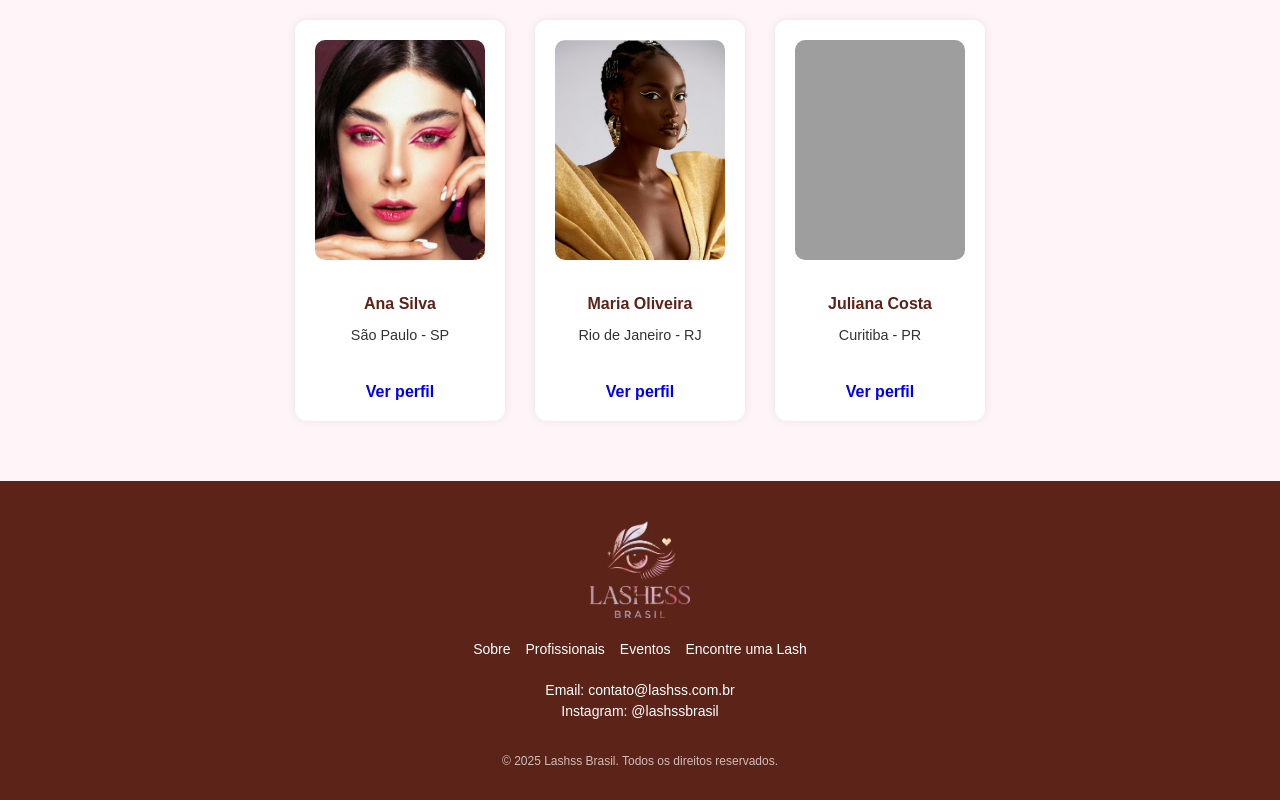
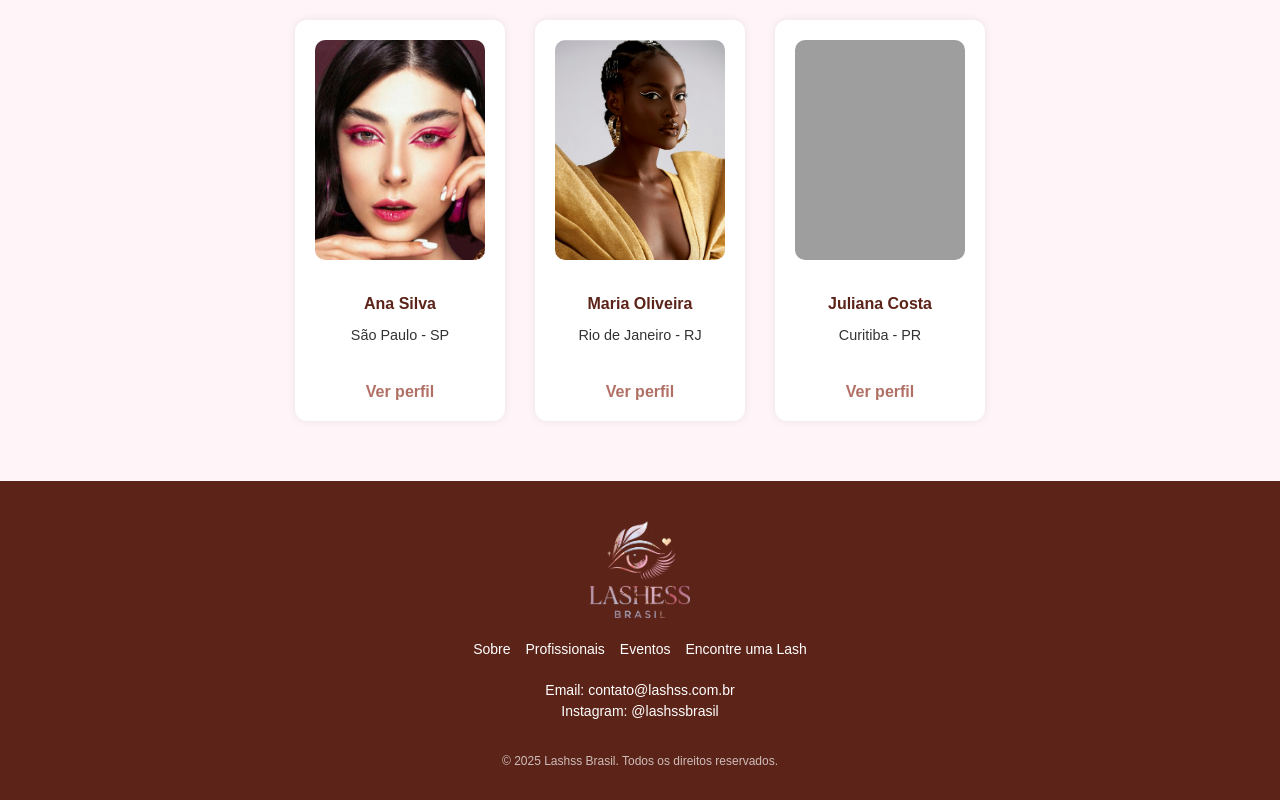
Before and after one commit to primonmari/landing-page-lashss, a plain HTML site: page index.html in a window 1280 px wide. Shown: the part 1380-2180 px from the top of the page. Drawn offline with Linux system fonts and the light colour scheme; grey boxes are pictures that could not be loaded.

Commit message:
style: update CSS styles

```diff
--- a/index.html
+++ b/index.html
@@ -3,7 +3,7 @@
   <head>
     <meta charset="UTF-8" />
     <meta name="viewport" content="width=device-width, initial-scale=1.0" />
-    <title>Lashss</title>
+    <title>Lashess Brasil</title>
     <link rel="stylesheet" href="./styles.css" />
     <link rel="stylesheet" href="responsive.css">
   </head>
--- a/styles.css
+++ b/styles.css
@@ -306,7 +306,7 @@ body {
 .card-link {
   display: inline-block;
   margin-top: 10px;
-  color: #foba2e;
+  color:rgb(177, 112, 102);
   text-decoration: none;
   font-weight: bold;
 }
```
